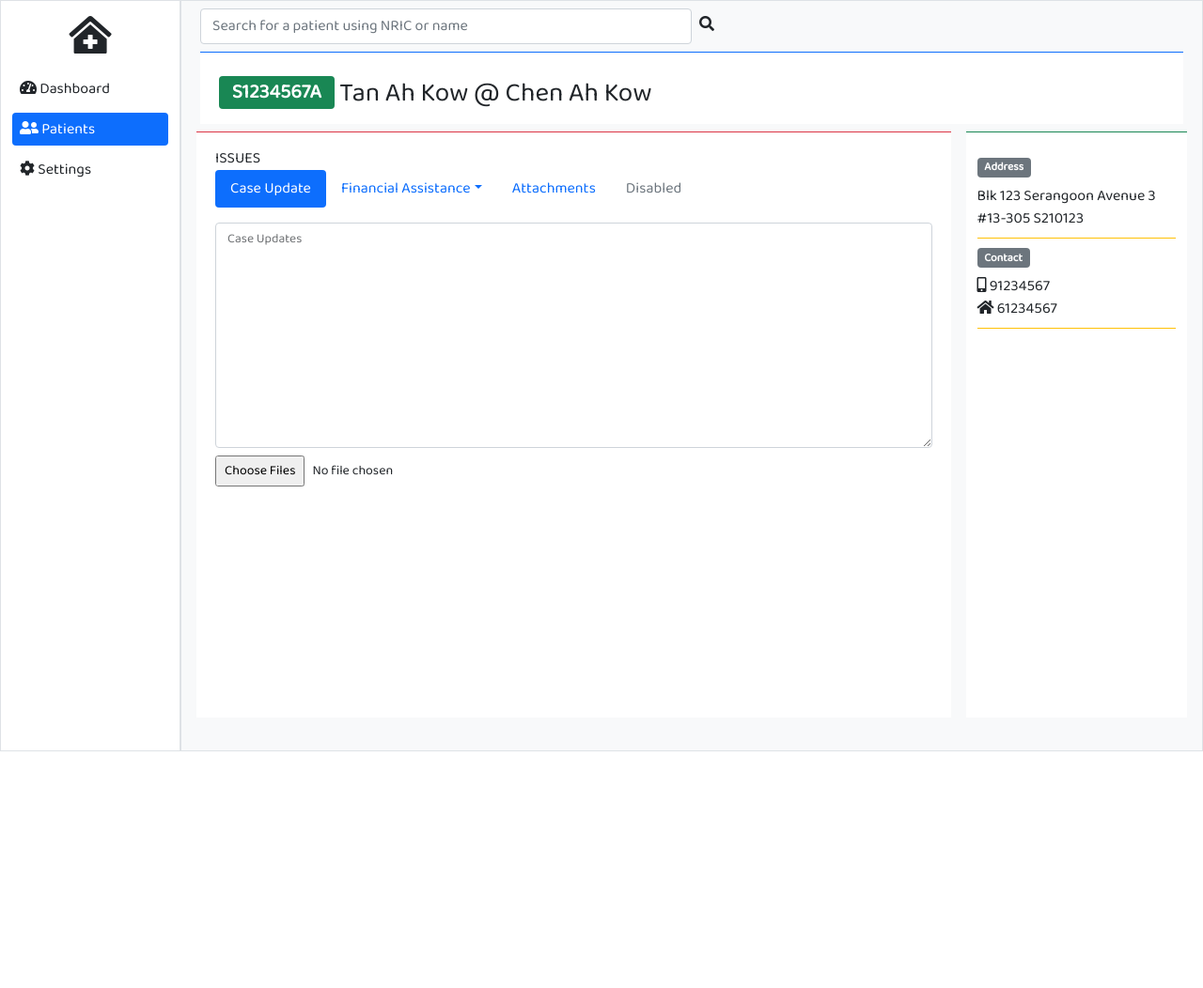
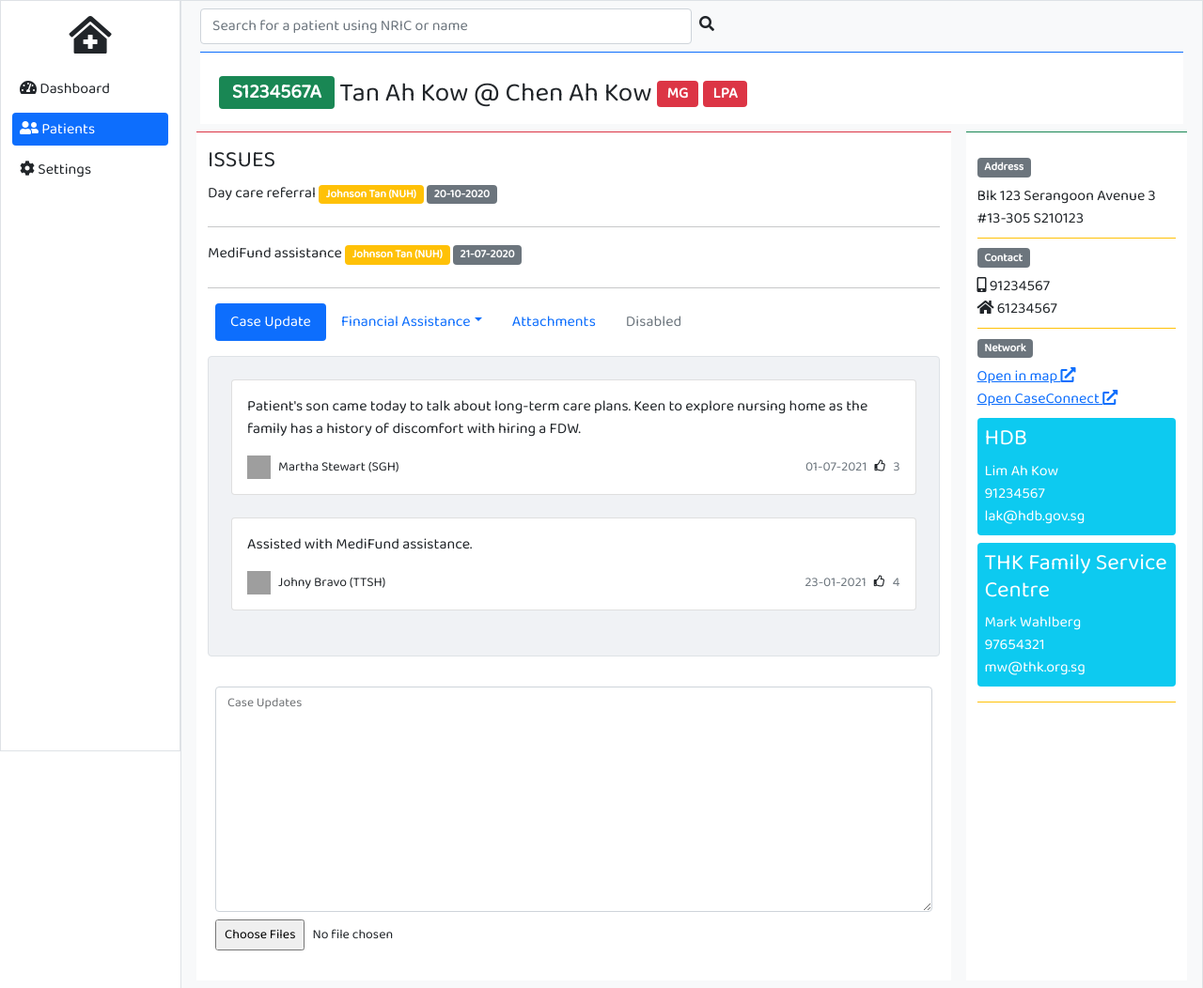
Before and after one commit to hkgnp/nemsw-v2-01, a plain HTML site: page index.html in a window 1280 px wide. Shown: the whole page at 94% size. Before the commit the page ends 800 px from the top, so only its background shows below. Drawn offline with nearby package versions, Linux system fonts and the light colour scheme; grey boxes are pictures that could not be loaded.

Commit message:
Added issues div

```diff
--- a/index.html
+++ b/index.html
@@ -20,7 +20,7 @@
       referrerpolicy="no-referrer"
     />
     <link rel="stylesheet" href="index.css" />
-    <title>Hello, world!</title>
+    <title>Patient Management System</title>
   </head>
   <body>
     <div class="container-fluid">
@@ -62,15 +62,25 @@
             <h3 class="mt-3">
               <span class="badge bg-success">S1234567A</span>
               <span class="align-bottom">Tan Ah Kow @ Chen Ah Kow</span>
+              <span class="badge bg-danger fs-6">MG</span>
+              <span class="badge bg-danger fs-6">LPA</span>
             </h3>
           </div>
-          <div class="row p-2" style="height: 80vh">
+          <div class="row p-2">
             <div class="col-9 mx-2 bg-white border-top border-danger py-3">
               <!-- ISSUES START -->
-              <div class="bg-white rounded px-2">ISSUES</div>
+              <h4>ISSUES</h4>
+              Day care referral
+              <div class="badge bg-warning mb-2">Johnson Tan (NUH)</div>
+              <div class="badge bg-secondary mb-2">20-10-2020</div>
+              <hr />
+              MediFund assistance
+              <div class="badge bg-warning mb-2">Johnson Tan (NUH)</div>
+              <div class="badge bg-secondary mb-2">21-07-2020</div>
+              <hr />
               <!-- ISSUES END -->
               <!-- MENU START -->
-              <div class="bg-white rounded px-2">
+              <div class="bg-white rounded px-2 mb-3">
                 <ul class="nav nav-pills fs-8">
                   <li class="nav-item">
                     <a class="nav-link active" aria-current="page" href="#"
@@ -119,6 +129,77 @@
                 </ul>
               </div>
               <!-- MENU END -->
+              <!-- ISSUES START -->
+              <div class="row d-flex justify-content-center">
+                <div class="w-100 col-md-8 col-lg-6 mb-3">
+                  <div
+                    class="card shadow-0 border"
+                    style="background-color: #f0f2f5"
+                  >
+                    <div class="card-body p-4">
+                      <div class="card mb-4">
+                        <div class="card-body">
+                          <p>
+                            Patient's son came today to talk about long-term
+                            care plans. Keen to explore nursing home as the
+                            family has a history of discomfort with hiring a
+                            FDW.
+                          </p>
+
+                          <div class="d-flex justify-content-between">
+                            <div class="d-flex flex-row align-items-center">
+                              <img
+                                src="https://mdbootstrap.com/img/Photos/Avatars/img%20(4).jpg"
+                                alt="avatar"
+                                width="25"
+                                height="25"
+                              />
+                              <p class="small mb-0 ms-2">
+                                Martha Stewart (SGH)
+                              </p>
+                            </div>
+                            <div class="d-flex flex-row align-items-center">
+                              <p class="small text-muted mb-0">01-07-2021</p>
+                              <i
+                                class="far fa-thumbs-up mx-2 fa-xs text-black"
+                                style="margin-top: -0.16rem"
+                              ></i>
+                              <p class="small text-muted mb-0">3</p>
+                            </div>
+                          </div>
+                        </div>
+                      </div>
+
+                      <div class="card mb-4">
+                        <div class="card-body">
+                          <p>Assisted with MediFund assistance.</p>
+
+                          <div class="d-flex justify-content-between">
+                            <div class="d-flex flex-row align-items-center">
+                              <img
+                                src="https://mdbootstrap.com/img/Photos/Avatars/img%20(32).jpg"
+                                alt="avatar"
+                                width="25"
+                                height="25"
+                              />
+                              <p class="small mb-0 ms-2">Johny Bravo (TTSH)</p>
+                            </div>
+                            <div class="d-flex flex-row align-items-center">
+                              <p class="small text-muted mb-0">23-01-2021</p>
+                              <i
+                                class="far fa-thumbs-up mx-2 fa-xs text-black"
+                                style="margin-top: -0.16rem"
+                              ></i>
+                              <p class="small text-muted mb-0">4</p>
+                            </div>
+                          </div>
+                        </div>
+                      </div>
+                    </div>
+                  </div>
+                </div>
+              </div>
+              <!-- ISSUES END -->
               <!-- CONTENT START -->
               <div class="form-floating mt-3 mx-2">
                 <textarea
@@ -136,7 +217,7 @@
                   multiple
                 />
               </div>
-              <!-- CONTENT START -->
+              <!-- CONTENT END -->
             </div>
             <div class="col mx-2 bg-white border-top border-success py-3">
               <div class="border-bottom border-warning py-2">
@@ -150,6 +231,27 @@
                     class="fas fa-home"
                   ></i>
                   61234567
+                </div>
+              </div>
+              <div class="border-bottom border-warning py-2">
+                <div class="badge bg-secondary mb-2">Network</div>
+                <div>
+                  <a href="#"
+                    >Open in map <i class="fas fa-external-link-alt"></i
+                  ></a>
+                </div>
+                <div>
+                  <a href="#"
+                    >Open CaseConnect <i class="fas fa-external-link-alt"></i
+                  ></a>
+                </div>
+                <div class="bg-info text-white rounded my-2 p-2">
+                  <h4>HDB</h4>
+                  Lim Ah Kow<br />91234567<br />lak@hdb.gov.sg
+                </div>
+                <div class="bg-info text-white rounded my-2 p-2">
+                  <h4>THK Family Service Centre</h4>
+                  Mark Wahlberg<br />97654321<br />mw@thk.org.sg
                 </div>
               </div>
             </div>
```
